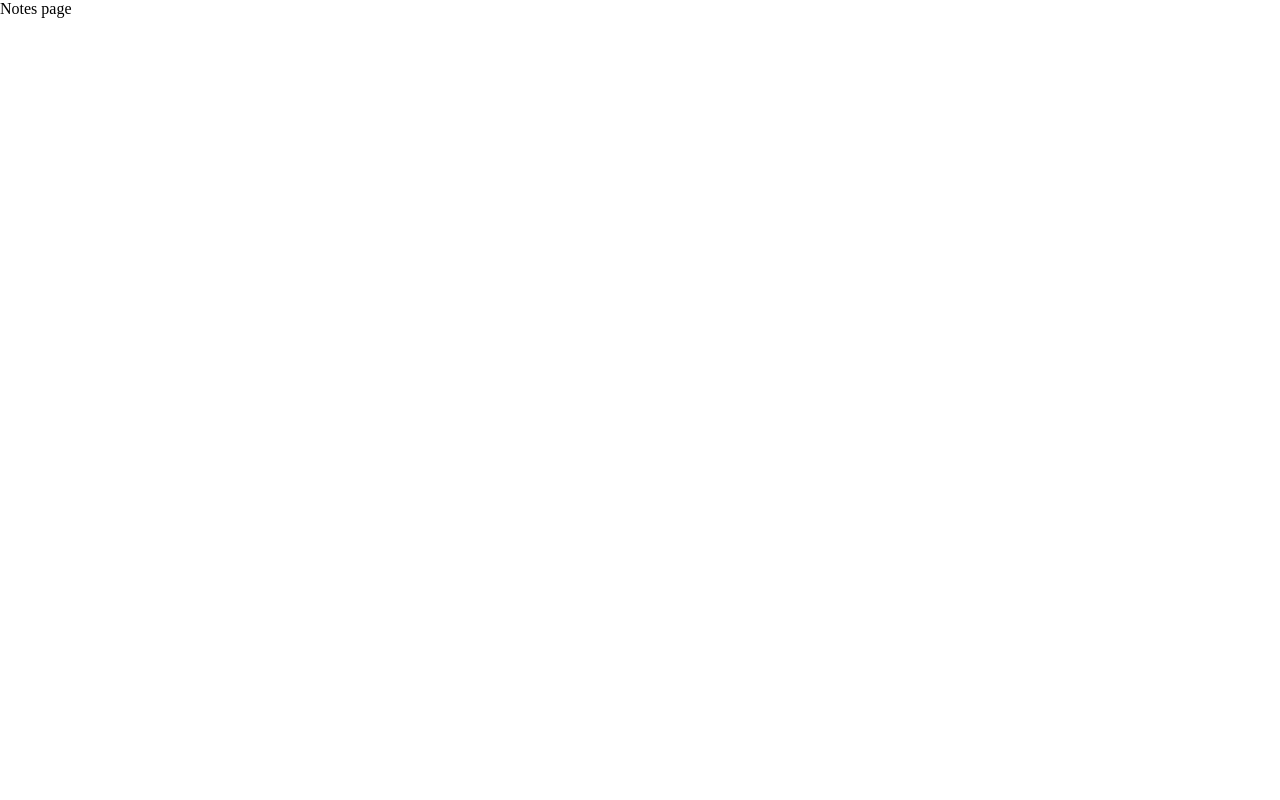
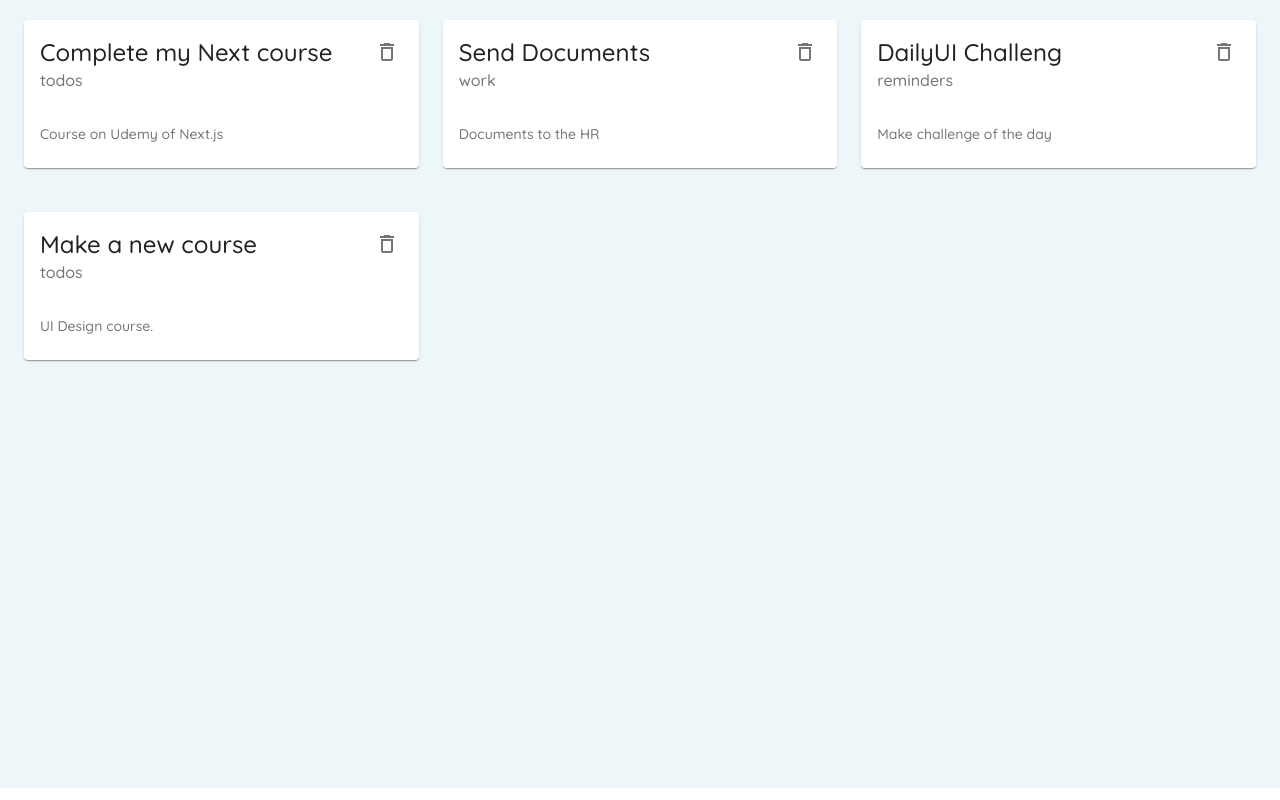
Before and after one commit to gsmenezes/mat-ui-project, a React (Create React App) app: page / in a window 1280 px wide. Built offline with nearby package versions, Linux system fonts and the light colour scheme; data requests are answered from the project's data file.

Commit message:
adjust layout and add card to page

```diff
--- a/data/db.json
+++ b/data/db.json
@@ -1,22 +1,28 @@
 {
   "notes": [
     {
-      "title":"Complete my Next course",
+      "title": "Complete my Next course",
       "details": "Course on Udemy of Next.js",
       "category": "todos",
       "id": 1
     },
     {
-      "title":"Send Documents",
+      "title": "Send Documents",
       "details": "Documents to the HR",
       "category": "work",
       "id": 2
     },
     {
-      "title":"DailyUI Challeng",
+      "title": "DailyUI Challeng",
       "details": "Make challenge of the day",
       "category": "reminders",
       "id": 3
+    },
+    {
+      "title": "Make a new course",
+      "details": "UI Design course.",
+      "category": "todos",
+      "id": 4
     }
   ]
 }
--- a/src/App.js
+++ b/src/App.js
@@ -1,6 +1,7 @@
 import { BrowserRouter as Router, Switch, Route } from "react-router-dom";
 import Notes from "./pages/Notes";
 import Create from "./pages/Create";
+import Layout from './Components/Layout';
 import { createMuiTheme, ThemeProvider } from "@material-ui/core";
 
 const theme = createMuiTheme({
@@ -25,6 +26,7 @@
   return (
     <ThemeProvider theme={theme}>
       <Router>
+        <Layout>
           <Switch>
             <Route exact path="/">
               <Notes />
@@ -33,6 +35,7 @@
               <Create />
             </Route>
           </Switch>
+        </Layout>
       </Router>
     </ThemeProvider>
   );
--- /dev/null
+++ b/src/Components/Layout/index.js
@@ -0,0 +1,21 @@
+import React from "react";
+import {makeStyles} from '@material-ui/core';
+
+const useStyles = makeStyles({
+  page: {
+    background: "#EDF6F9",
+    width: "100%",
+    height: '100vh'
+  },
+});
+
+const Layout = ({ children }) => {
+  const classes = useStyles();
+  return (
+    <div>
+      <div className={classes.page}>{children}</div>
+    </div>
+  );
+};
+
+export default Layout;
--- /dev/null
+++ b/src/Components/NoteCard/index.js
@@ -0,0 +1,40 @@
+import { IconButton } from "@material-ui/core";
+import Card from "@material-ui/core/Card";
+import CardContent from "@material-ui/core/CardContent";
+import CardHeader from "@material-ui/core/CardHeader";
+import { DeleteOutlined } from "@material-ui/icons";
+import React from "react";
+import Typography from "@material-ui/core/Typography";
+import {makeStyles} from '@material-ui/core';
+
+const useStyles = makeStyles({
+  pad: {
+  marginTop: 20,
+  marginBottom: 0,
+  paddingBottom: 0
+  },
+});
+
+const NoteCard = ({ note, handleDelete }) => {
+  const classes = useStyles();
+  return (
+    <div className={classes.pad}>
+      <Card elevation={1}>
+        <CardHeader
+          action={
+            <IconButton onClick={() => handleDelete(note.id)}>
+              <DeleteOutlined />
+            </IconButton>
+          }
+          title={note.title}
+          subheader={note.category}
+        />
+        <CardContent>
+          <Typography variant="body2" color="textSecondary">{note.details}</Typography>
+        </CardContent>
+      </Card>
+    </div>
+  );
+};
+
+export default NoteCard;
--- a/src/pages/Create.js
+++ b/src/pages/Create.js
@@ -9,6 +9,7 @@
 import FormLabel from "@material-ui/core/FormLabel";
 import RadioGroup from "@material-ui/core/RadioGroup";
 import Radio from "@material-ui/core/Radio";
+import { useHistory } from "react-router";
 
 const useStyles = makeStyles({
   field: {
@@ -20,6 +21,8 @@
 
 export default function Create() {
   const classes = useStyles();
+
+  const history = useHistory;
 
   const [title, setTitle] = useState("");
   const [details, setDetails] = useState("");
@@ -41,7 +44,11 @@
     }
 
     if (title && details) {
-      console.log(title, details, category);
+      fetch("http://localhost:8000/notes", {
+        method: "POST",
+        headers: { "Content-type": "application/json" },
+        body: JSON.stringify({ title, details, category }),
+      }).then(() => history.push("/"));
     }
   };
 
--- a/src/pages/Notes.js
+++ b/src/pages/Notes.js
@@ -1,9 +1,34 @@
-import React from 'react'
+import React, { useEffect, useState } from "react";
+import Grid from "@material-ui/core/Grid";
+import { Container } from "@material-ui/core";
+import NoteCard from "../Components/NoteCard";
 
 export default function Notes() {
+  const [notes, setNotes] = useState([]);
+
+  useEffect(() => {
+    fetch("http://localhost:8000/notes")
+      .then((res) => res.json())
+      .then((data) => setNotes(data));
+  }, []);
+
+  const handleDelete = async (id) => {
+    await fetch("http://localhost:8000/notes" + id, {
+      method: "DELETE",
+    });
+    const newNotes = notes.filter((note) => note.id !== id);
+    setNotes(newNotes);
+  };
+
   return (
-    <div>
-      Notes page
-    </div>
-  )
+    <Container>
+      <Grid container spacing={3}>
+        {notes.map((note) => (
+          <Grid item xs={12} md={6} lg={4} key={note.id}>
+            <NoteCard note={note} handleDelete={handleDelete} />
+          </Grid>
+        ))}
+      </Grid>
+    </Container>
+  );
 }
```
Lines whose indentation alone changed are shown as unchanged.
